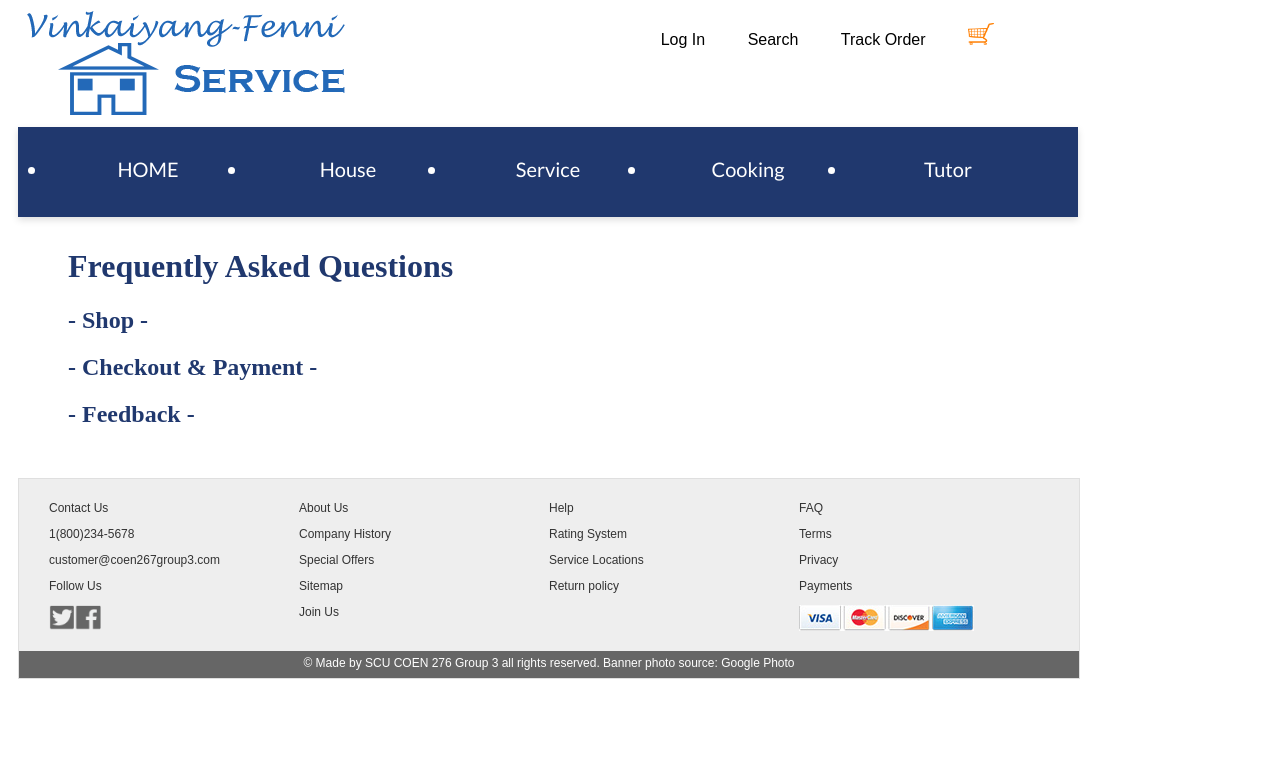
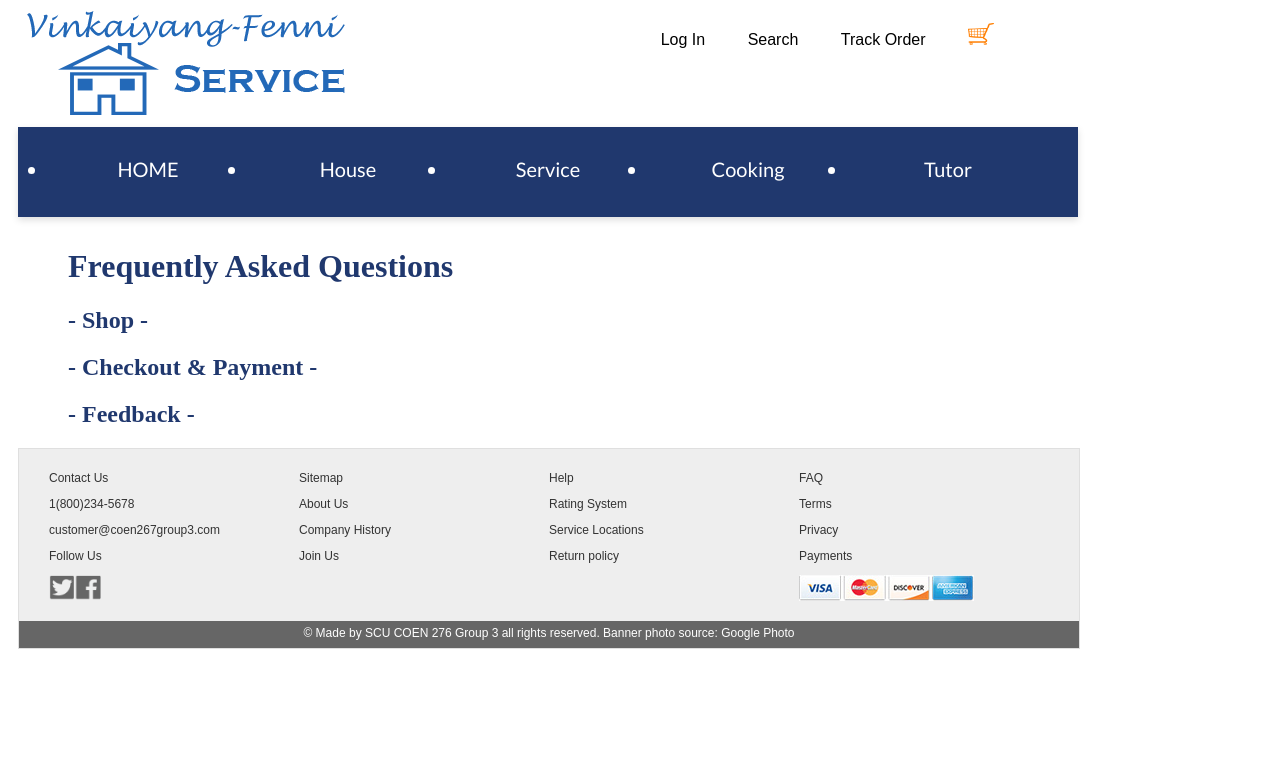
Before and after one commit to ServicesWeb/ServicesWeb, a PHP site: page /help.php in a window 1280 px wide. Shown: the top 767 px of the page. Run offline with PHP 8.4, Linux system fonts and the light colour scheme; some libraries are stand-ins or nearby versions.

```diff
--- a/foot.php
+++ b/foot.php
@@ -8,10 +8,10 @@
                     <img src="img/followus.png" alt="followus" width="55px"/>
                 </div>
                 <div class="footbardiv">
+                    <p><a href="sitemap.php">Sitemap</a></p>
                     <p>About Us</p>
                     <p>Company History</p>
-                    <p>Special Offers</p>
-                    <p><a href="sitemap.php">Sitemap</a></p>
+                    <!-- <p>Special Offers</p>  -->
                     <p>Join Us</p>
                 </div>
                 <div class="footbardiv">
--- a/jquery.js
+++ b/jquery.js
@@ -30,4 +30,4 @@ window.setInterval(run,1000);
 var swap = function() {
     $("#coupon li:last").hide().prependTo("#coupon").fadeIn(500);
 }
-window.setInterval(swap,2000)
+window.setInterval(swap,3500)
--- a/main.css
+++ b/main.css
@@ -404,10 +404,12 @@ label.contactusheading{
 
 #helpdiv{
     padding-top: 10px;
-    padding-bottom: 30px;
+    /*padding-bottom: 30px;*/
     padding-left: 50px;
-    padding-right: 100px
+    /*padding-right: 100px;*/
+    width: 1010px;
 }
+
 
 #helpdiv h2 {
         color: #20386E;
@@ -613,10 +615,9 @@ label.cartheading{
 /*site map js*/
 .target{
   display:none;
-
 }
 .clickme{
-  margin-bottom: 150px;
+  margin-bottom: 10px;
 
 }
 
--- a/sitemap.php
+++ b/sitemap.php
@@ -18,7 +18,7 @@
 ?>
 
 <div id="helpdiv">
-    <h1 class="clickme">Site Map</h1>
+    <h1 class="clickme">Site Map<br /></h1>
            <ul class="target">
                <li><a href="index.php">HOME</a></li>
                <li>ABOUT US
```
Also changed, not shown: profile.php (+4 -5 lines).
